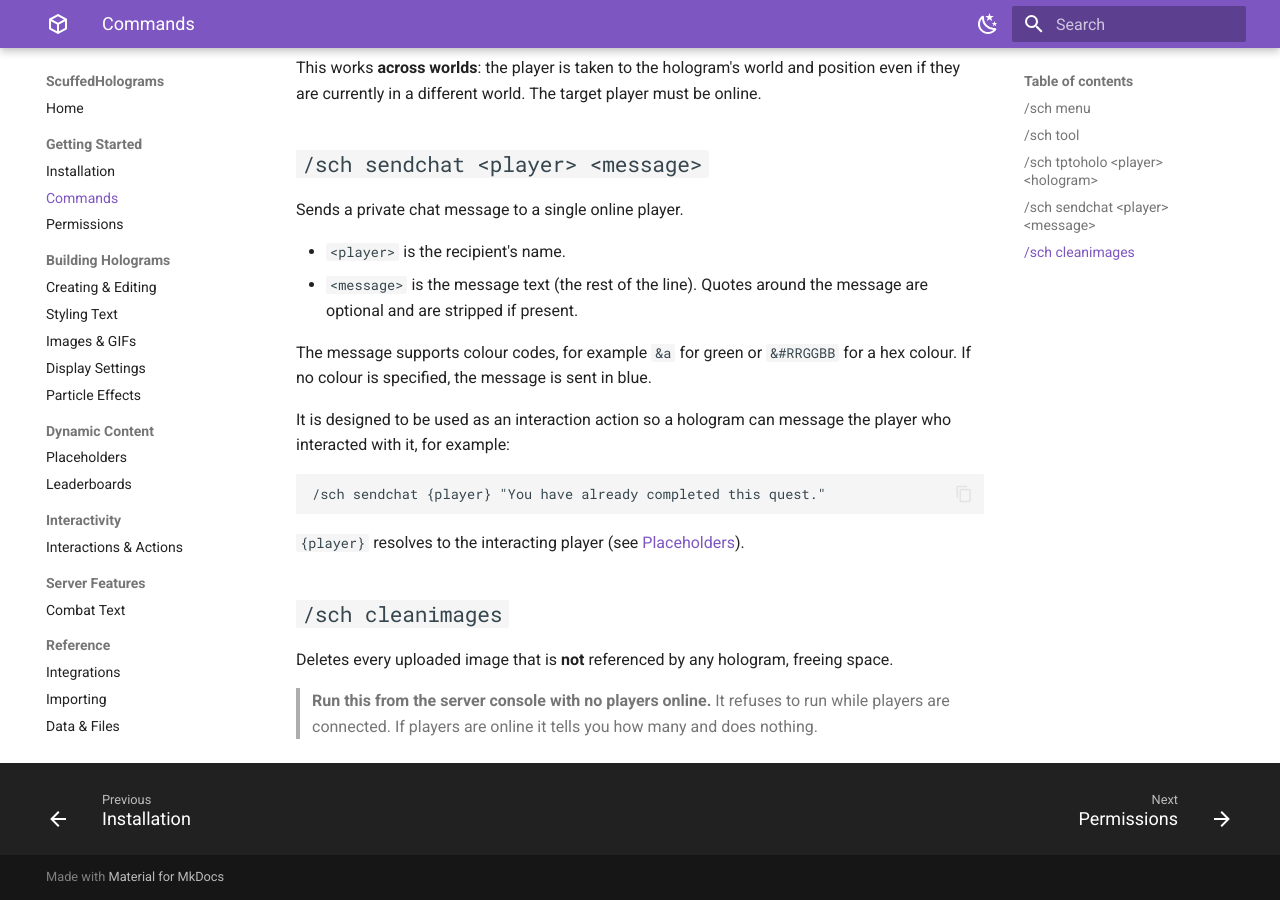
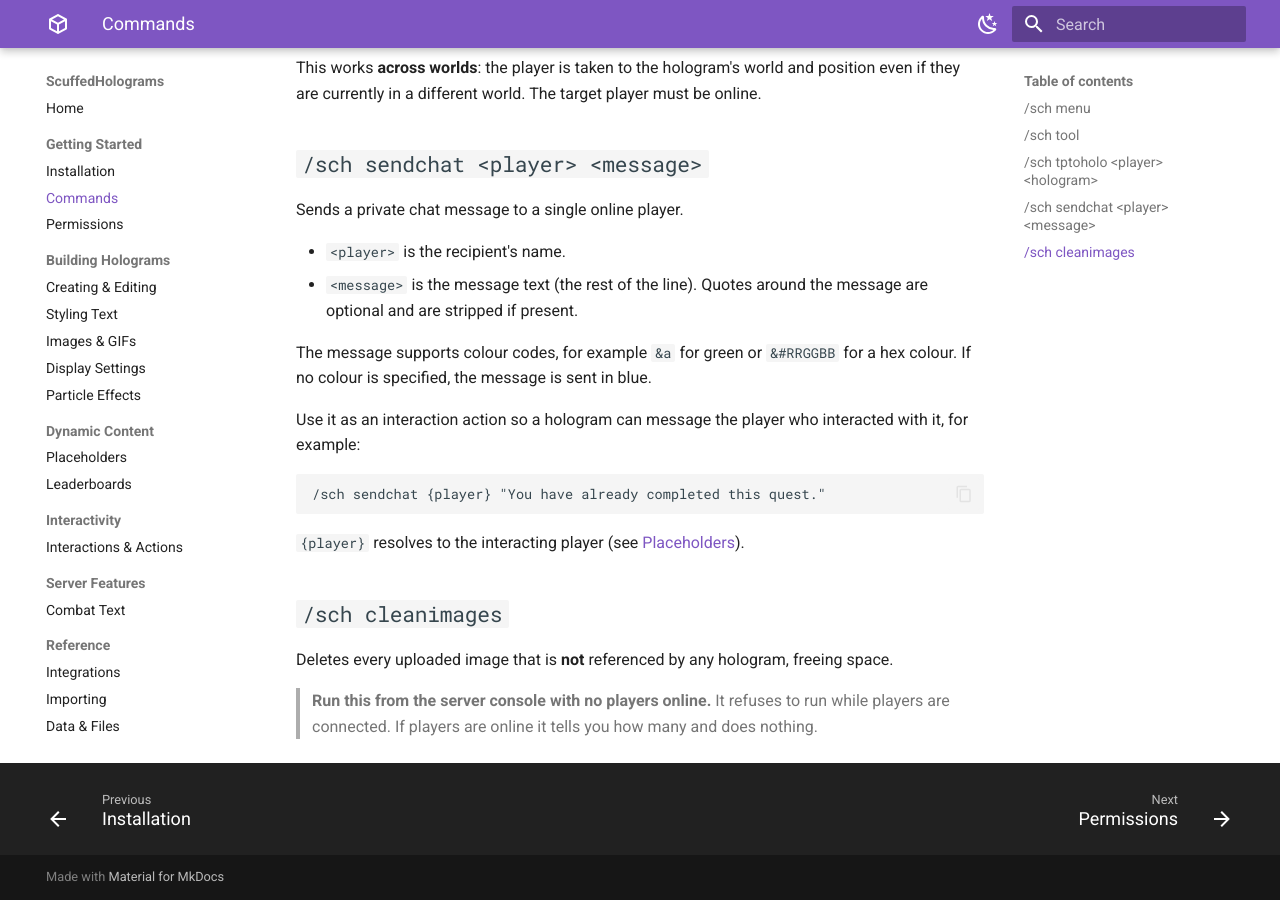
Before and after one commit to zbevee/scuffedholograms-docs, an MkDocs documentation site: the page built from docs/commands.md, in a window 1280 px wide and 900 px high, scrolled down 1252 px. Built offline with MkDocs 1.6.1 and Material for MkDocs 9.7.7, drawn with Linux system fonts in a browser that asks for light colours.

````diff
--- a/docs/commands.md
+++ b/docs/commands.md
@@ -44,7 +44,7 @@ Sends a private chat message to a single online player.
 
 The message supports colour codes, for example `&a` for green or `&#RRGGBB` for a hex colour. If no colour is specified, the message is sent in blue.
 
-It is designed to be used as an interaction action so a hologram can message the player who interacted with it, for example:
+Use it as an interaction action so a hologram can message the player who interacted with it, for example:
 
 ```
 /sch sendchat {player} "You have already completed this quest."
--- a/mkdocs.yml
+++ b/mkdocs.yml
@@ -1,5 +1,5 @@
 site_name: ScuffedHolograms
-site_description: Documentation for the ScuffedHolograms Hytale server plugin — text, image, GIF, model, and particle holograms with placeholders, leaderboards, and interactive actions.
+site_description: Documentation for the ScuffedHolograms Hytale server plugin. Text, image, GIF, model, and particle holograms with placeholders, leaderboards, and interactive actions.
 site_author: Zbeve
 
 # The free GitHub Pages URL is filled in automatically by the deploy workflow.
````
Also changed, not shown: README.md (+1 -1 lines).
